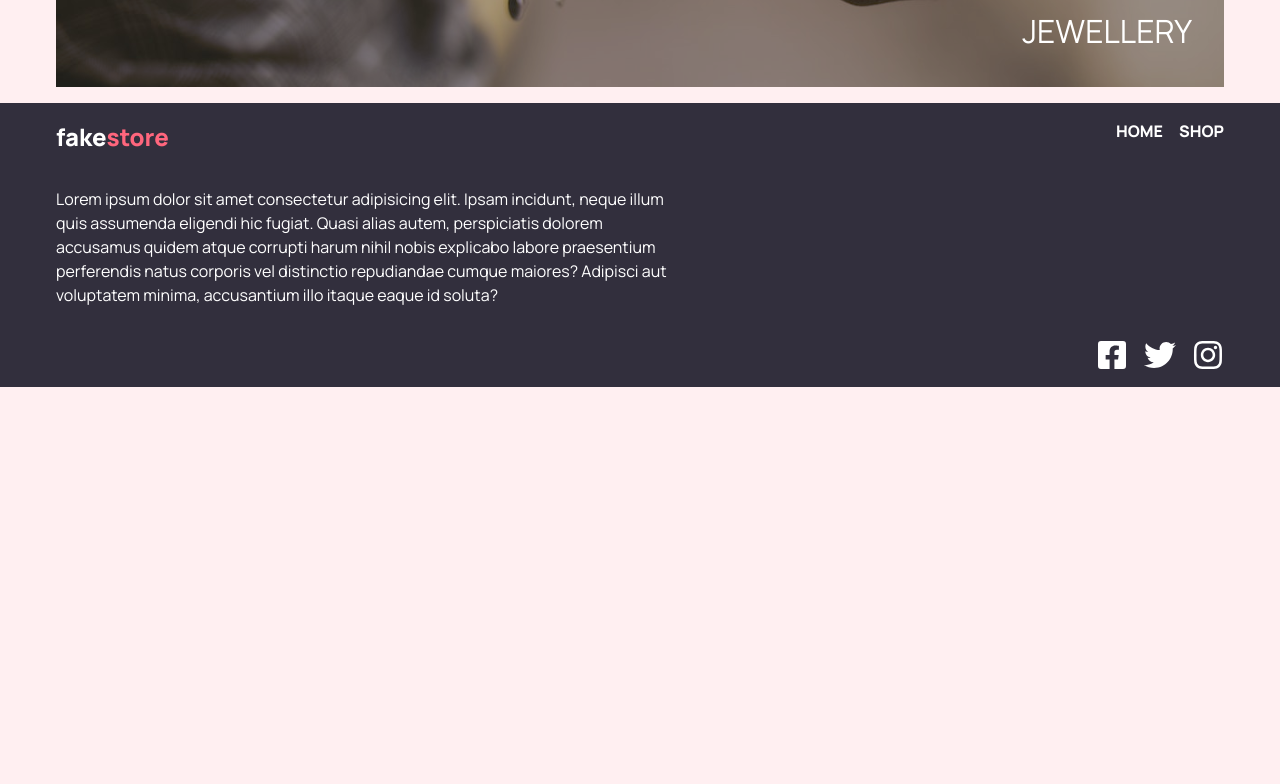
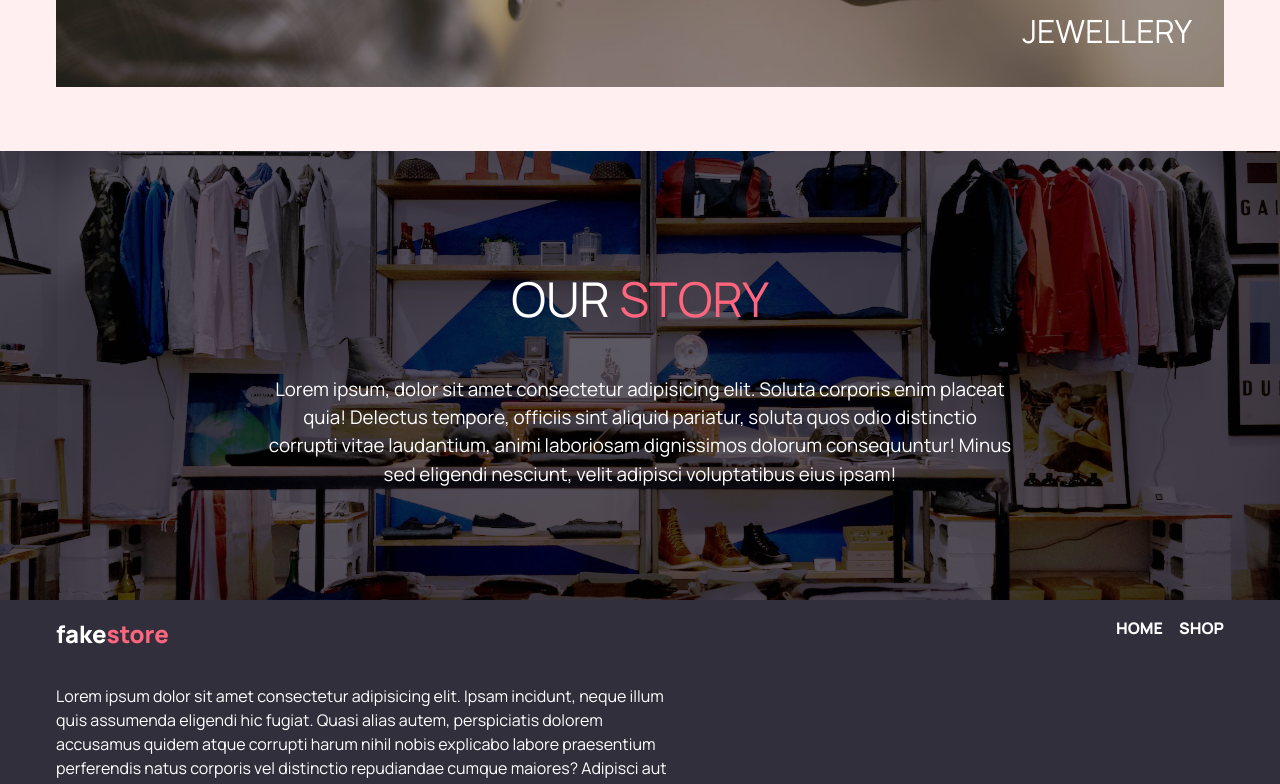
Before and after one commit to Chamara-Wijepala/shopping-cart-v2, a React (Vite) app: page / in a window 1280 px wide. Shown: the part 1559-2343 px from the top of the page. Before the commit the page ends 1946 px from the top, so only its background shows below. Built offline with nearby package versions, Linux system fonts and the light colour scheme; no server answers.

Commit message:
Add about section to home page

```diff
--- a/src/index.css
+++ b/src/index.css
@@ -9,6 +9,7 @@
   --fs-300: 0.75rem;
   --fs-350: 0.8125rem;
   --fs-400: 1rem;
+  --fs-500: 1.175rem;
   --fs-600: 1.25rem;
   --fs-800: 1.5rem;
   --fs-900: 2rem;
@@ -241,6 +242,9 @@ svg {
 .fs-400 {
   font-size: var(--fs-400);
 }
+.fs-500 {
+  font-size: var(--fs-500);
+}
 .fs-600 {
   font-size: var(--fs-600);
 }
--- a/src/pages/home/home.css
+++ b/src/pages/home/home.css
@@ -19,10 +19,16 @@
     url("../../assets/images/jewellery-sm.jpg");
 }
 
+.about-section {
+  background: hsl(var(--clr-secondary-800) / 0.8)
+    url("../../assets/images/about-sm.jpg");
+}
+
 .hero-section,
 .category-item--men,
 .category-item--women,
-.category-item--jewellery {
+.category-item--jewellery,
+.about-section {
   background-blend-mode: darken;
   background-repeat: no-repeat;
   background-position: center;
@@ -44,6 +50,10 @@
 
   .category-item--jewellery {
     background-image: url("../../assets/images/jewellery-md.jpg");
+  }
+
+  .about-section {
+    background-image: url("../../assets/images/about-lg.jpg");
   }
 }
 
@@ -69,6 +79,10 @@
   margin-block: 1rem;
 }
 
+.category-section {
+  margin-block: 3rem;
+}
+
 .category-list {
   display: grid;
   gap: 1rem;
@@ -79,6 +93,17 @@
   padding: 1rem;
   justify-content: flex-end;
   align-items: flex-end;
+}
+
+.about-section {
+  flex-direction: column;
+  align-items: center;
+  gap: 2.5rem;
+  padding-block: 7rem;
+}
+
+.about-section__paragraph {
+  max-width: 65ch;
 }
 
 @media (min-width: 48em) {
--- a/src/pages/home/index.tsx
+++ b/src/pages/home/index.tsx
@@ -26,7 +26,7 @@ export default function Home() {
       </div>
 
       <div className="container">
-        <section className="fade-in-1">
+        <section className="category-section fade-in-1">
           <h2 className="homepage-heading fs-700 fw-800 uppercase">
             What we offer
           </h2>
@@ -59,6 +59,19 @@ export default function Home() {
           </ul>
         </section>
       </div>
+
+      <section className="about-section clr-primary-100 fade-in-1 flex">
+        <h2 className="fs-900 uppercase">
+          Our <span className="clr-accent-400">story</span>
+        </h2>
+        <p className="about-section__paragraph text-center fs-500">
+          Lorem ipsum, dolor sit amet consectetur adipisicing elit. Soluta
+          corporis enim placeat quia! Delectus tempore, officiis sint aliquid
+          pariatur, soluta quos odio distinctio corrupti vitae laudantium, animi
+          laboriosam dignissimos dolorum consequuntur! Minus sed eligendi
+          nesciunt, velit adipisci voluptatibus eius ipsam!
+        </p>
+      </section>
     </>
   );
 }
```
Also changed, not shown: src/assets/images/about-lg.jpg (added), src/assets/images/about-sm.jpg (added).
